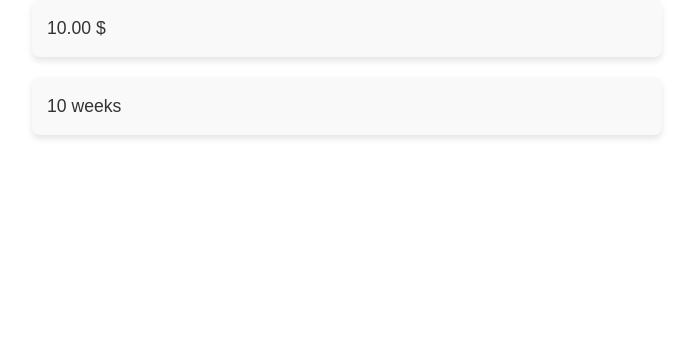
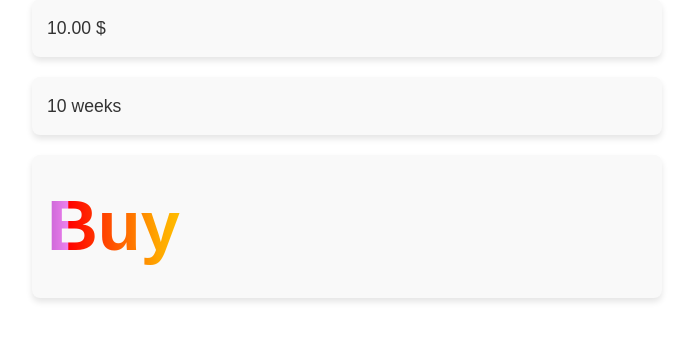
Before and after one commit to tsyplakou/coursera, a Django app: template course/templates/course_details.html in a window 1280 px wide. Shown: the part 146-487 px from the top of the page, without its empty margins (293-986 px from the left). Run offline with Django 5.2, Linux system fonts and the light colour scheme; the template is opened without the code that fills it: values that come from a table or form of the project are taken from there, others are empty; tables that the repository leaves empty hold one stand-in row (values such as "Sample post").

Commit message:
Add rainbow Buy button to course detail page.

```diff
--- a/course/templates/course_details.html
+++ b/course/templates/course_details.html
@@ -7,5 +7,32 @@
 <p>{{ course.description }}</p>
 <p>{{ course.price }} $</p>
 <p>{{ course.duration }} weeks</p>
+<p><a class="shakal" href="{% url 'course_purchase' course.pk %}">Buy</a></p>
+
+
+<style>
+.shakal {
+    font-size: 4em;
+    font-weight: bold;
+    text-decoration: none;
+    background: linear-gradient(90deg, #ff0000, #ffa500, #ffff00, #008000, #0000ff, #4b0082, #ee82ee);
+    background-size: 400%;
+    color: transparent;
+    -webkit-background-clip: text;
+    background-clip: text;
+    transition: transform 0.3s ease;
+    animation: rainbow 5s infinite linear;
+}
+
+.shakal:hover {
+    transform: scale(1.2);
+}
+
+@keyframes rainbow {
+    0% { background-position: 0%; }
+    100% { background-position: 400%; }
+}
+
+</style>
 
 {% endblock %}
```
